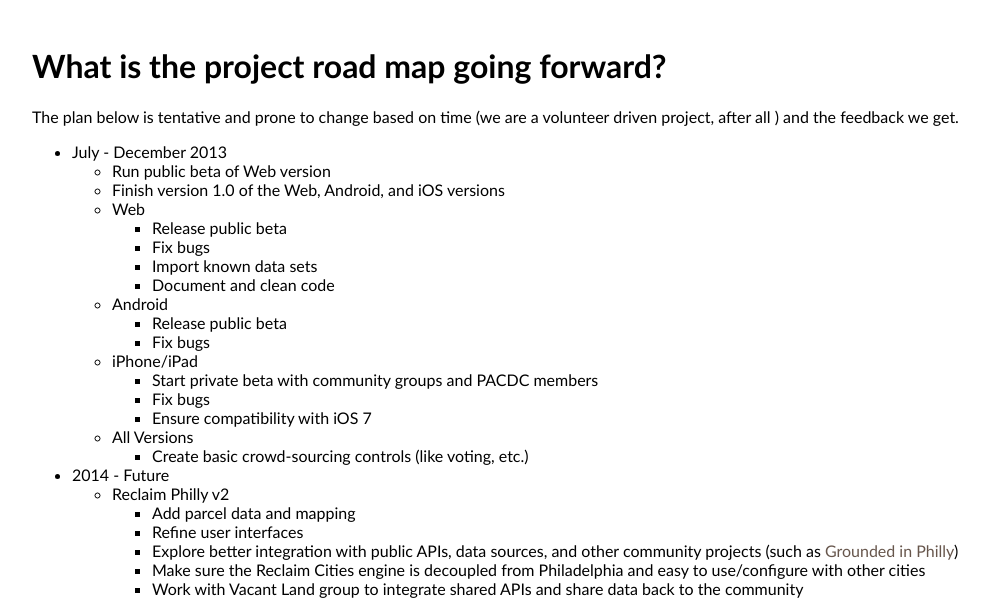
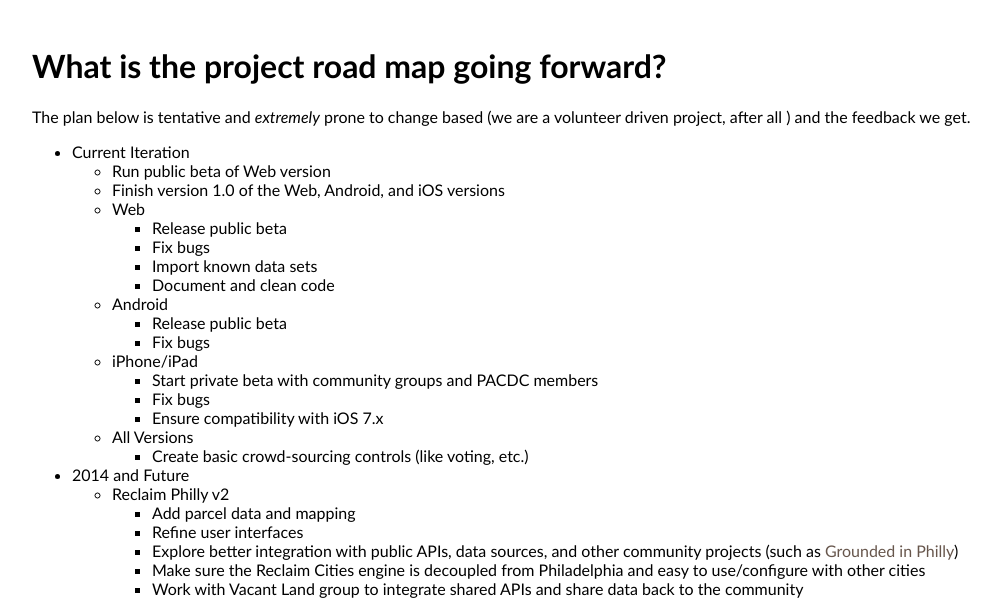
Before and after one commit to jeffmaher/reclaimphilly-web, a Django app: page /about in a window 1280 px wide. Shown: the part 948-1550 px from the top of the page, without its empty margins (96-1096 px from the left). Run offline with Django 3.2, Linux system fonts and the light colour scheme; parts of the project's set-up code (start-up, migrations or seed data) failed here and were passed over; some libraries are stand-ins or nearby versions.

Commit message:
Updated README and About sections to reflect current state of project.

```diff
--- a/site/reclaimcities/apps/web/templates/about.html
+++ b/site/reclaimcities/apps/web/templates/about.html
@@ -54,9 +54,9 @@
 
     <div class="textContentDiv">
         <h1>What is the project road map going forward?</h1>
-        <p>The plan below is tentative and prone to change based on time (we are a volunteer driven project, after all ) and the feedback we get.</p>
+        <p>The plan below is tentative and <em>extremely</em> prone to change based (we are a volunteer driven project, after all ) and the feedback we get.</p>
         <ul>
-            <li>July - December 2013
+            <li>Current Iteration
                 <ul>
                     <li>Run public beta of Web version</li>
                     <li>Finish version 1.0 of the Web, Android, and iOS versions
@@ -78,7 +78,7 @@
                             <ul>
                                 <li>Start private beta with community groups and PACDC members</li>
                                 <li>Fix bugs</li>
-                                <li>Ensure compatibility with iOS 7</li>
+                                <li>Ensure compatibility with iOS 7.x</li>
                             </ul>
                         </li>
                         <li>All Versions
@@ -88,7 +88,7 @@
                         </li>
                     </li>
                 </ul>
-            <li>2014 - Future
+            <li>2014 and Future
                 <ul>
                     <li>Reclaim Philly v2
                         <ul>
```
Also changed, not shown: README.md.
